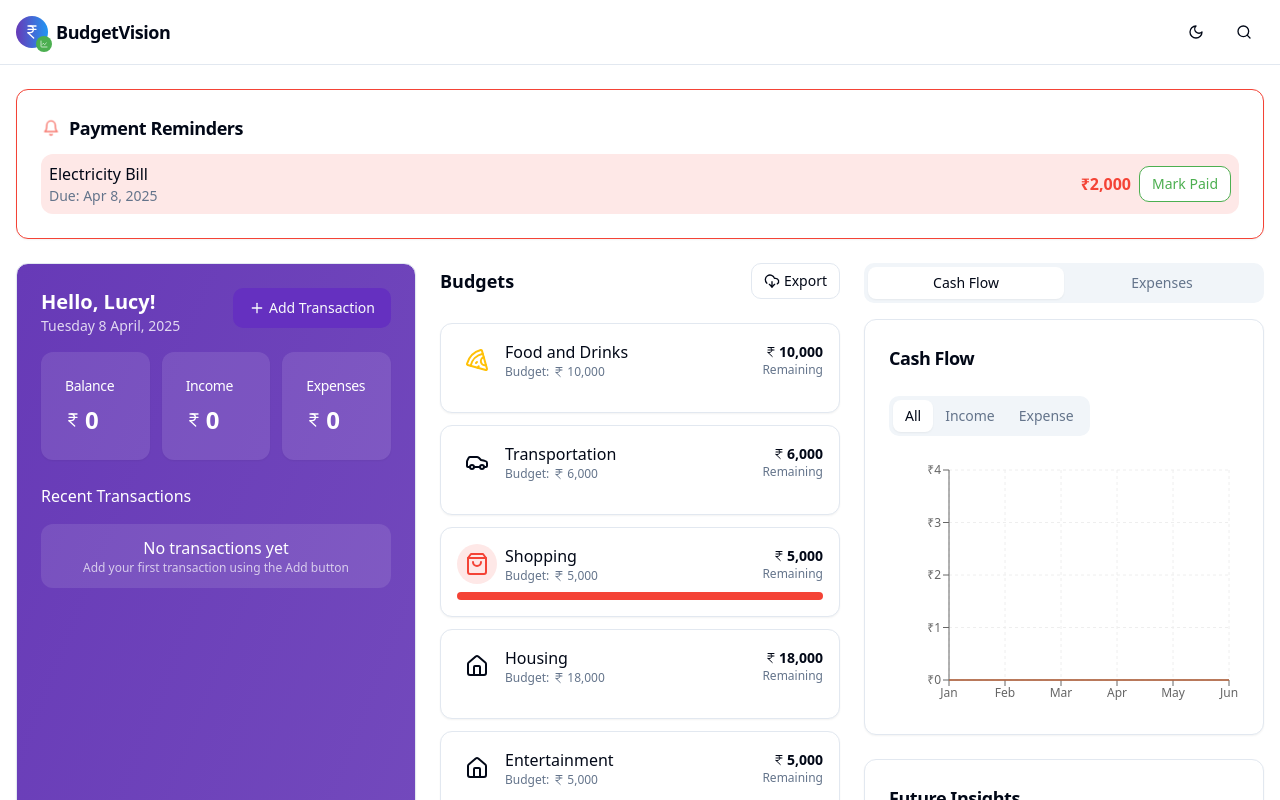
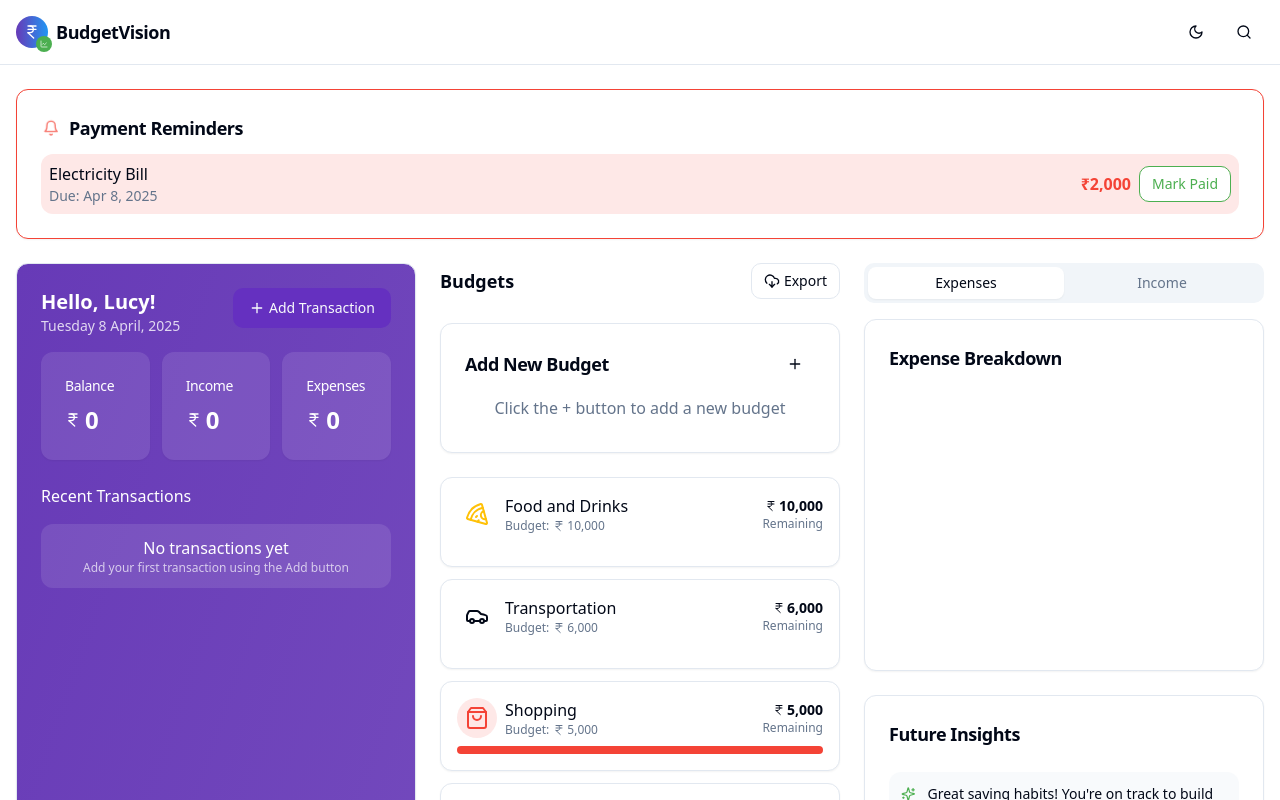
Before and after one commit to Vermaraunak2415/budget-vision, a React (Vite) app: page / in a window 1280 px wide. Shown: the top 800 px of the page. Built offline with nearby package versions, Linux system fonts and the light colour scheme.

Commit message:
Refactor: Implement budget and date features
- Removed cashflow graph.
- Added expense and income graphs.
- Added date input to transaction form.
- Implemented budget section with categories.

```diff
--- a/src/components/dashboard/AddTransactionDialog.tsx
+++ b/src/components/dashboard/AddTransactionDialog.tsx
@@ -1,5 +1,6 @@
 
 import { useState } from "react";
+import { format } from "date-fns";
 import { Dialog, DialogContent, DialogDescription, DialogFooter, DialogHeader, DialogTitle, DialogTrigger } from "@/components/ui/dialog";
 import { Button } from "@/components/ui/button";
 import { Input } from "@/components/ui/input";
@@ -7,7 +8,10 @@ import { Label } from "@/components/ui/label";
 import { RadioGroup, RadioGroupItem } from "@/components/ui/radio-group";
 import { Select, SelectContent, SelectItem, SelectTrigger, SelectValue } from "@/components/ui/select";
 import { toast } from "sonner";
-import { Plus } from "lucide-react";
+import { Plus, Calendar } from "lucide-react";
+import { Popover, PopoverContent, PopoverTrigger } from "@/components/ui/popover";
+import { Calendar as CalendarComponent } from "@/components/ui/calendar";
+import { cn } from "@/lib/utils";
 
 interface Transaction {
   id: string;
@@ -29,6 +33,7 @@ const AddTransactionDialog = ({ onAddTransaction, categories }: AddTransactionDi
   const [amount, setAmount] = useState("");
   const [type, setType] = useState<'income' | 'expense'>('expense');
   const [category, setCategory] = useState("");
+  const [date, setDate] = useState<Date>(new Date());
 
   const handleSubmit = (e: React.FormEvent) => {
     e.preventDefault();
@@ -53,11 +58,7 @@ const AddTransactionDialog = ({ onAddTransaction, categories }: AddTransactionDi
       name: name.trim(),
       amount: Number(amount),
       type,
-      date: new Date().toLocaleDateString('en-IN', {
-        year: 'numeric',
-        month: 'long',
-        day: 'numeric'
-      }),
+      date: format(date, 'MMMM d, yyyy'),
       category: type === 'income' ? 'Income' : category
     };
 
@@ -73,6 +74,7 @@ const AddTransactionDialog = ({ onAddTransaction, categories }: AddTransactionDi
     setAmount("");
     setType('expense');
     setCategory("");
+    setDate(new Date());
   };
 
   return (
@@ -133,6 +135,34 @@ const AddTransactionDialog = ({ onAddTransaction, categories }: AddTransactionDi
             />
           </div>
 
+          <div className="grid gap-2">
+            <Label htmlFor="date">Date</Label>
+            <Popover>
+              <PopoverTrigger asChild>
+                <Button
+                  id="date"
+                  variant={"outline"}
+                  className={cn(
+                    "w-full justify-start text-left font-normal",
+                    !date && "text-muted-foreground"
+                  )}
+                >
+                  <Calendar className="mr-2 h-4 w-4" />
+                  {date ? format(date, "PPP") : <span>Pick a date</span>}
+                </Button>
+              </PopoverTrigger>
+              <PopoverContent className="w-auto p-0" align="start">
+                <CalendarComponent
+                  mode="single"
+                  selected={date}
+                  onSelect={(newDate) => newDate && setDate(newDate)}
+                  initialFocus
+                  className="p-3 pointer-events-auto"
+                />
+              </PopoverContent>
+            </Popover>
+          </div>
+
           {type === 'expense' && (
             <div className="grid gap-2">
               <Label htmlFor="category">Category</Label>
--- /dev/null
+++ b/src/components/dashboard/BudgetForm.tsx
@@ -0,0 +1,109 @@
+
+import { useState } from "react";
+import { Card, CardContent, CardHeader, CardTitle } from "@/components/ui/card";
+import { Button } from "@/components/ui/button";
+import { Input } from "@/components/ui/input";
+import { Label } from "@/components/ui/label";
+import { Select, SelectContent, SelectItem, SelectTrigger, SelectValue } from "@/components/ui/select";
+import { toast } from "sonner";
+import { Plus } from "lucide-react";
+
+interface BudgetFormProps {
+  categories: string[];
+  onAddBudget: (category: string, amount: number) => void;
+}
+
+const BudgetForm = ({ categories, onAddBudget }: BudgetFormProps) => {
+  const [selectedCategory, setSelectedCategory] = useState("");
+  const [budgetAmount, setBudgetAmount] = useState("");
+  const [showForm, setShowForm] = useState(false);
+
+  const handleSubmit = (e: React.FormEvent) => {
+    e.preventDefault();
+
+    if (!selectedCategory) {
+      toast.error("Please select a category");
+      return;
+    }
+
+    if (!budgetAmount || isNaN(Number(budgetAmount)) || Number(budgetAmount) <= 0) {
+      toast.error("Please enter a valid budget amount");
+      return;
+    }
+
+    onAddBudget(selectedCategory, Number(budgetAmount));
+    resetForm();
+  };
+
+  const resetForm = () => {
+    setSelectedCategory("");
+    setBudgetAmount("");
+    setShowForm(false);
+  };
+
+  return (
+    <Card className="budget-card">
+      <CardHeader className="pb-2">
+        <CardTitle className="text-lg flex justify-between items-center">
+          <span>Add New Budget</span>
+          <Button
+            size="sm"
+            variant="ghost"
+            onClick={() => setShowForm(!showForm)}
+            className="h-8"
+          >
+            <Plus className="h-4 w-4" />
+          </Button>
+        </CardTitle>
+      </CardHeader>
+      <CardContent>
+        {showForm ? (
+          <form onSubmit={handleSubmit} className="space-y-4">
+            <div className="grid gap-2">
+              <Label htmlFor="budget-category">Category</Label>
+              <Select value={selectedCategory} onValueChange={setSelectedCategory}>
+                <SelectTrigger id="budget-category">
+                  <SelectValue placeholder="Select a category" />
+                </SelectTrigger>
+                <SelectContent>
+                  {categories.map((cat) => (
+                    <SelectItem key={cat} value={cat}>
+                      {cat}
+                    </SelectItem>
+                  ))}
+                </SelectContent>
+              </Select>
+            </div>
+
+            <div className="grid gap-2">
+              <Label htmlFor="budget-amount">Budget Amount (₹)</Label>
+              <Input
+                id="budget-amount"
+                value={budgetAmount}
+                onChange={(e) => setBudgetAmount(e.target.value)}
+                type="number"
+                min="1"
+                placeholder="0.00"
+              />
+            </div>
+
+            <div className="flex justify-end gap-2">
+              <Button type="button" variant="outline" onClick={resetForm}>
+                Cancel
+              </Button>
+              <Button type="submit">
+                Add Budget
+              </Button>
+            </div>
+          </form>
+        ) : (
+          <div className="text-center py-2 text-muted-foreground">
+            Click the + button to add a new budget
+          </div>
+        )}
+      </CardContent>
+    </Card>
+  );
+};
+
+export default BudgetForm;
--- /dev/null
+++ b/src/components/dashboard/IncomeChart.tsx
@@ -0,0 +1,74 @@
+
+import { Card, CardContent, CardHeader, CardTitle } from "@/components/ui/card";
+import {
+  ResponsiveContainer,
+  BarChart,
+  Bar,
+  XAxis,
+  YAxis,
+  CartesianGrid,
+  Tooltip
+} from 'recharts';
+import { IndianRupee } from "lucide-react";
+
+interface IncomeChartProps {
+  data: {
+    name: string;
+    value: number;
+  }[];
+}
+
+const IncomeChart = ({ data }: IncomeChartProps) => {
+  // Custom tooltip for the bar chart
+  const CustomTooltip = ({ active, payload, label }: any) => {
+    if (active && payload && payload.length) {
+      return (
+        <div className="bg-popover text-popover-foreground p-2 rounded-md shadow-md text-sm">
+          <p className="font-medium">{label}</p>
+          <div className="flex items-center mt-1">
+            <IndianRupee className="h-3 w-3 mr-0.5" />
+            <span>{payload[0].value.toLocaleString()}</span>
+          </div>
+        </div>
+      );
+    }
+    return null;
+  };
+
+  return (
+    <Card className="budget-card">
+      <CardHeader>
+        <CardTitle className="text-lg">Income Overview</CardTitle>
+      </CardHeader>
+      <CardContent>
+        <div className="h-[250px]">
+          {data.length === 0 ? (
+            <div className="h-full flex items-center justify-center">
+              <p className="text-muted-foreground">No income data available</p>
+            </div>
+          ) : (
+            <ResponsiveContainer width="100%" height="100%">
+              <BarChart data={data} margin={{ top: 10, right: 10, left: 0, bottom: 0 }}>
+                <CartesianGrid strokeDasharray="3 3" stroke="#eee" />
+                <XAxis dataKey="name" tick={{ fontSize: 12 }} />
+                <YAxis
+                  tick={{ fontSize: 12 }}
+                  tickFormatter={(value) => `₹${value}`}
+                />
+                <Tooltip content={<CustomTooltip />} />
+                <Bar
+                  dataKey="value"
+                  fill="#4CAF50"
+                  radius={[4, 4, 0, 0]}
+                  name="Income"
+                />
+              </BarChart>
+            </ResponsiveContainer>
+          )}
+        </div>
+      </CardContent>
+    </Card>
+  );
+};
+
+export default IncomeChart;
--- a/src/pages/Index.tsx
+++ b/src/pages/Index.tsx
@@ -12,7 +12,6 @@ import ThemeToggle from "@/components/ThemeToggle";
 import OverviewCard from "@/components/dashboard/OverviewCard";
 import BudgetCategory from "@/components/dashboard/BudgetCategory";
 import RecentTransactions from "@/components/dashboard/RecentTransactions";
-import CashFlowChart from "@/components/dashboard/CashFlowChart";
 import ExpensePieChart from "@/components/dashboard/ExpensePieChart";
 import ReminderNotification from "@/components/dashboard/ReminderNotification";
 import ProfileSelection from "@/components/dashboard/ProfileSelection";
@@ -20,6 +19,8 @@ import SavingsTips from "@/components/dashboard/SavingsTips";
 import ExportData from "@/components/dashboard/ExportData";
 import FutureInsights from "@/components/dashboard/FutureInsights";
 import AddTransactionDialog from "@/components/dashboard/AddTransactionDialog";
+import IncomeChart from "@/components/dashboard/IncomeChart";
+import BudgetForm from "@/components/dashboard/BudgetForm";
 
 // Define Transaction type
 interface Transaction {
@@ -129,48 +130,6 @@ const Dashboard = () => {
     setCategories(getAllCategories(profile.type));
   }, [profile.type]);
 
-  // Generate chart data from transactions
-  const generateCashFlowData = () => {
-    // Create a map of months with default values
-    const months = ['Jan', 'Feb', 'Mar', 'Apr', 'May', 'Jun'];
-    const data = months.map(month => ({
-      name: month,
-      income: 0,
-      expense: 0
-    }));
-
-    // Add actual data from transactions if any
-    if (transactions.length > 0) {
-      // This is a simplified example for demo purposes
-      // In a real app, you would map transactions to actual months
-      let monthIndex = 0;
-      const incomeByMonth: Record<string, number> = {};
-      const expenseByMonth: Record<string, number> = {};
-
-      // Group transactions by month (simplified)
-      transactions.forEach(tx => {
-        const month = tx.date.split(' ')[0].substring(0, 3);
-        if (tx.type === 'income') {
-          incomeByMonth[month] = (incomeByMonth[month] || 0) + tx.amount;
-        } else {
-          expenseByMonth[month] = (expenseByMonth[month] || 0) + tx.amount;
-        }
-      });
-
-      // Update the chart data
-      data.forEach(item => {
-        if (incomeByMonth[item.name]) {
-          item.income = incomeByMonth[item.name];
-        }
-        if (expenseByMonth[item.name]) {
-          item.expense = expenseByMonth[item.name];
-        }
-      });
-    }
-
-    return data;
-  };
-
   // Generate expense data for pie chart
   const generateExpenseData = () => {
     const colors = ["#FFC107", "#2196F3", "#673AB7", "#009688", "#F44336"];
@@ -191,6 +150,25 @@ const Dashboard = () => {
     }));
   };
 
+  // Generate income data for chart
+  const generateIncomeData = () => {
+    // Group income by month
+    const incomeByMonth: Record<string, number> = {};
+
+    transactions
+      .filter(tx => tx.type === 'income')
+      .forEach(tx => {
+        const month = tx.date.split(' ')[0].substring(0, 3);
+        incomeByMonth[month] = (incomeByMonth[month] || 0) + tx.amount;
+      });
+
+    // Convert to array format for the chart
+    return Object.entries(incomeByMonth).map(([month, amount]) => ({
+      name: month,
+      value: amount
+    }));
+  };
+
   // Handle adding a new transaction
   const handleAddTransaction = (transaction: Transaction) => {
     setTransactions(prev => [...prev, transaction]);
@@ -202,6 +180,32 @@ const Dashboard = () => {
     toast.success("Profile updated", {
       description: `Profile changed to ${name} (${type})`
     });
+  };
+
+  // Handle adding a new budget
+  const handleAddBudget = (category: string, amount: number) => {
+    const updatedCategories = [...budgetCategories];
+    const existingIndex = updatedCategories.findIndex(cat => cat.category === category);
+
+    if (existingIndex !== -1) {
+      updatedCategories[existingIndex].budget = amount;
+      toast.success("Budget updated", {
+        description: `Budget for ${category} updated to ₹${amount}`
+      });
+    } else {
+      updatedCategories.push({
+        category,
+        spent: 0,
+        budget: amount,
+        color: "gray",
+        icon: "default"
+      });
+      toast.success("Budget added", {
+        description: `New budget for ${category} added`
+      });
+    }
+
+    setBudgetCategories(updatedCategories);
   };
 
   return (
@@ -287,6 +291,11 @@ const Dashboard = () => {
               <ExportData transactions={transactions} />
             </div>
 
+            <BudgetForm
+              categories={categories}
+              onAddBudget={handleAddBudget}
+            />
+
             <div>
               {budgetCategories.map((item, index) => (
                 <BudgetCategory
@@ -310,16 +319,16 @@ const Dashboard = () => {
 
           {/* Right column */}
           <div className="space-y-6 md:col-span-2 lg:col-span-1">
-            <Tabs defaultValue="cash-flow">
+            <Tabs defaultValue="expenses">
               <TabsList className="w-full">
-                <TabsTrigger value="cash-flow" className="flex-1">Cash Flow</TabsTrigger>
                 <TabsTrigger value="expenses" className="flex-1">Expenses</TabsTrigger>
+                <TabsTrigger value="income" className="flex-1">Income</TabsTrigger>
               </TabsList>
-              <TabsContent value="cash-flow" className="mt-4">
-                <CashFlowChart data={generateCashFlowData()} />
-              </TabsContent>
               <TabsContent value="expenses" className="mt-4">
                 <ExpensePieChart data={generateExpenseData()} />
+              </TabsContent>
+              <TabsContent value="income" className="mt-4">
+                <IncomeChart data={generateIncomeData()} />
               </TabsContent>
             </Tabs>
 
```
